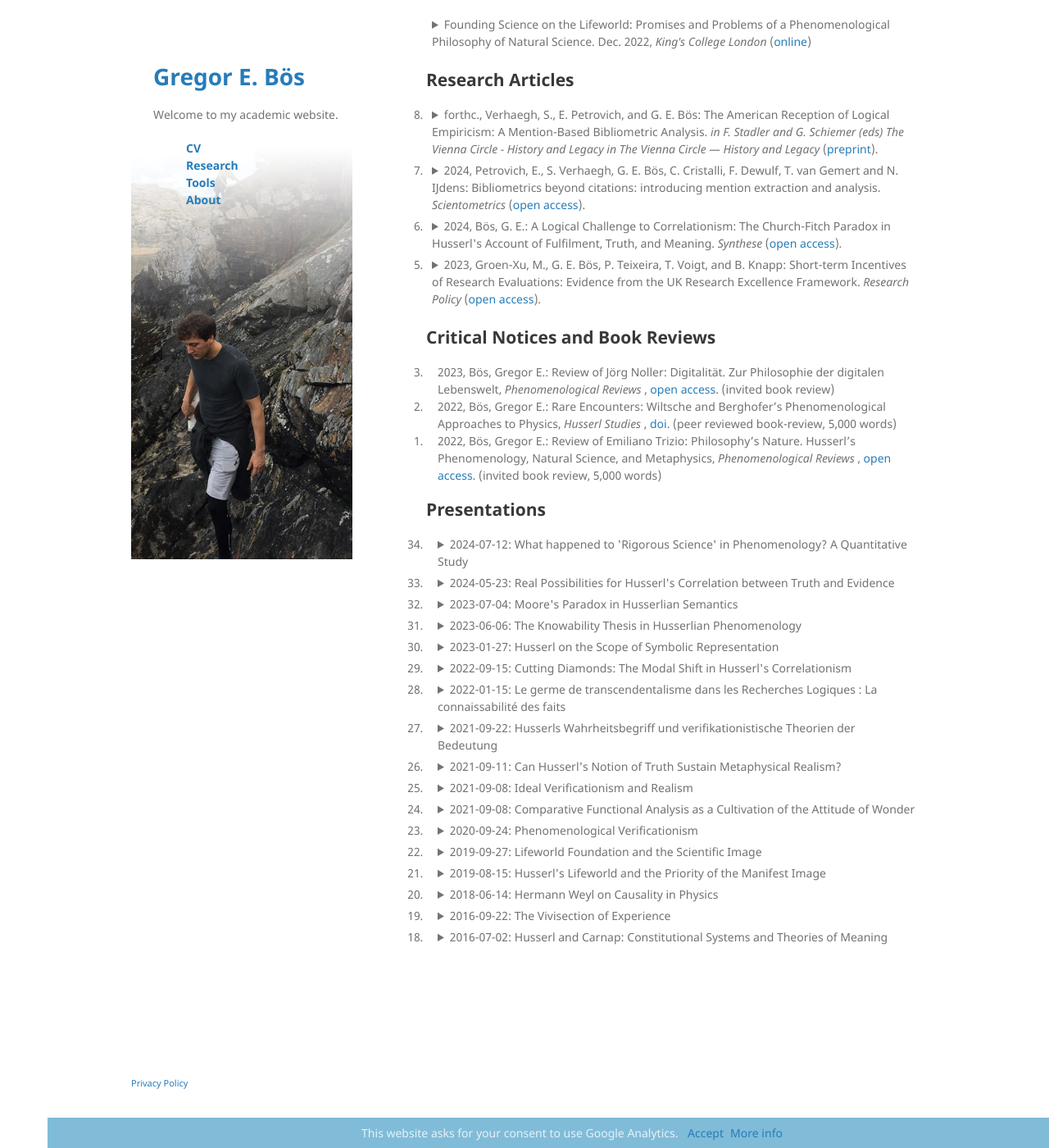
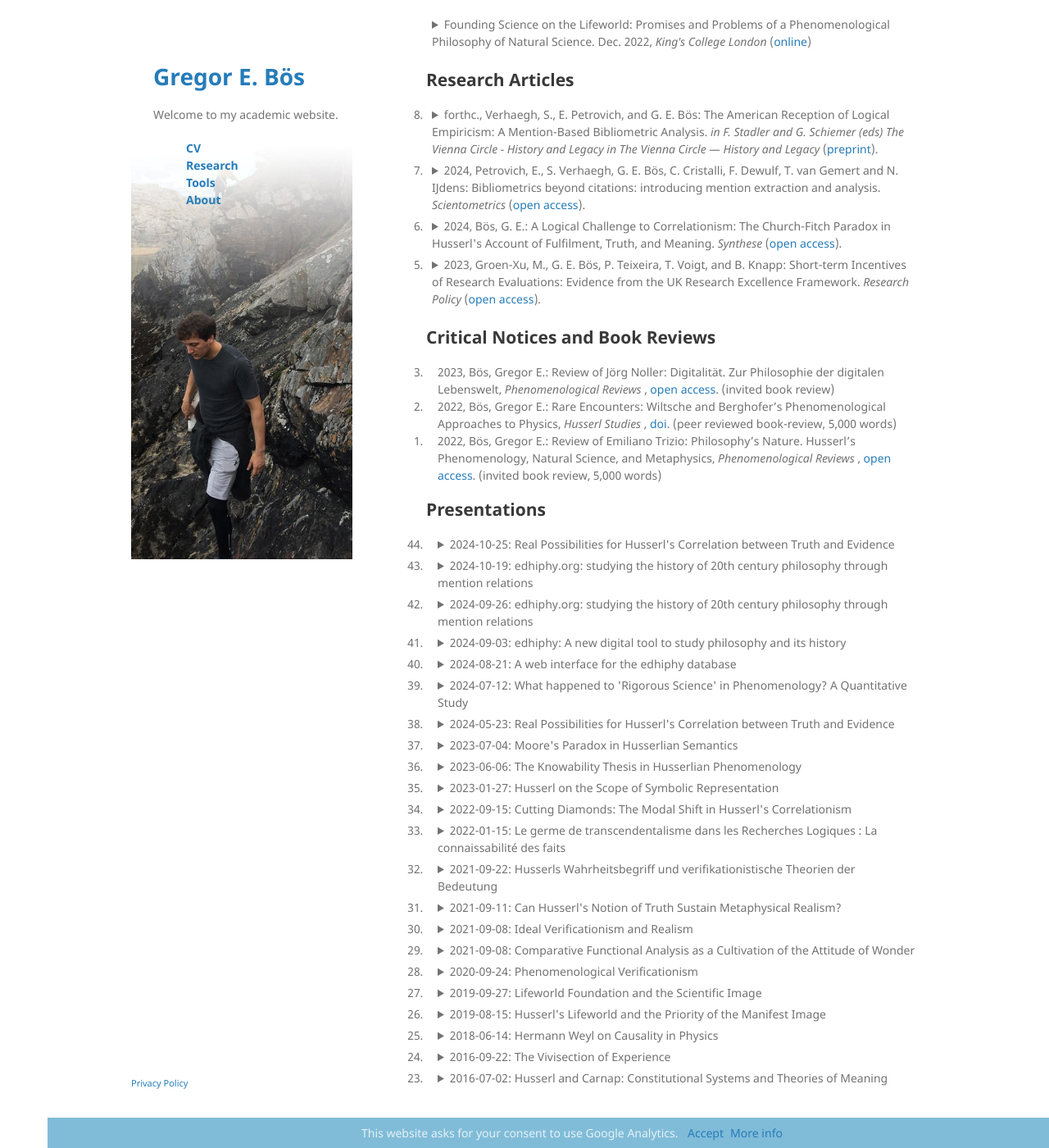
Before and after one commit to gboes/gboes.github.io, a Jekyll site: the page built from res.md, in a window 1280 px wide and 1400 px high, scrolled down 263 px. Shown: the whole window at 82% size. Built offline with Jekyll 4.4.1, drawn with Linux system fonts in a browser that asks for light colours; Markdown is read by kramdown in place of the engine named in the settings; some of the changed text lies outside the part shown.

Commit message:
Revert sorting of source files
Allows easier expansion.
Add 5 presentations.

```diff
--- a/_data/book_reviews.csv
+++ b/_data/book_reviews.csv
@@ -1,4 +1,4 @@
 authors,year,title,venue,urlstr,url,extra,abstract,abstract_extra
+"Bös, Gregor E.",2022,"Review of Emiliano Trizio: Philosophy’s Nature. Husserl’s Phenomenology, Natural Science, and Metaphysics",Phenomenological Reviews,open access,https://reviews.ophen.org/2022/10/30/emiliano-trizio-philosophys-nature-husserl-review/,"(invited book review, 5,000 words)",,
+"Bös, Gregor E.",2022,"Rare Encounters: Wiltsche and Berghofer’s Phenomenological Approaches to Physics",Husserl Studies,doi,https://doi.org/10.1007/s10743-022-09307-3,"(peer reviewed book-review, 5,000 words)",,
 "Bös, Gregor E.",2023,"Review of Jörg Noller: Digitalität. Zur Philosophie der digitalen Lebenswelt",Phenomenological Reviews,open access,"https://reviews.ophen.org/2023/05/18/jorg-noller-digitalitat-zur-philosophie-der-digitalen-lebenswelt/",(invited book review),,
-"Bös, Gregor E.",2022,"Rare Encounters: Wiltsche and Berghofer’s Phenomenological Approaches to Physics",Husserl Studies,doi,https://doi.org/10.1007/s10743-022-09307-3,"(peer reviewed book-review, 5,000 words)",,
-"Bös, Gregor E.",2022,"Review of Emiliano Trizio: Philosophy’s Nature. Husserl’s Phenomenology, Natural Science, and Metaphysics",Phenomenological Reviews,open access,https://reviews.ophen.org/2022/10/30/emiliano-trizio-philosophys-nature-husserl-review/,"(invited book review, 5,000 words)",,
--- a/_data/presentations.csv
+++ b/_data/presentations.csv
@@ -1,18 +1,23 @@
 bom_dummy,date,title,occasion,collaborators
-,2024-07-12,What happened to 'Rigorous Science' in Phenomenology? A Quantitative Study,"HOPOS 2024 Conference, University of Vienna, Austria",
-,2024-05-23,Real Possibilities for Husserl's Correlation between Truth and Evidence ,"Husserl Circle Meeting at Creighton University in Omaha, Nebraska.",
-,2023-07-04,Moore's Paradox in Husserlian Semantics,"97th Joint Session of the Aristotelian Society and the Mind Association, Birkbeck and the Institute of Philosophy, University of London, UK",
-,2023-06-06,The Knowability Thesis in Husserlian Phenomenology,"Workshop on the Concept and Scope of Knowability, Katholieke Universiteit Leuven",
-,2023-01-27,Husserl on the Scope of Symbolic Representation,"Phenomenology and Symbolic Cognition Workshop, Rijksuniversiteit Groningen, Netherlands",
-,2022-09-15,Cutting Diamonds: The Modal Shift in Husserl's Correlationism,"GAP11 Triannual Conference of the German Society for Analytic Philosophy, Humboldt-Universität zu Berlin, Germany",
-,2022-01-15,Le germe de transcendentalisme dans les Recherches Logiques : La connaissabilité des faits,"[The origin of transcendentalism in the Logical Investigations: the knowability of facts], Young Researchers seminar, University of Paris 1, Panthéon-Sorbonne, France",
-,2021-09-22,Husserls Wahrheitsbegriff und verifikationistische Theorien der Bedeutung,"[Husserl’s notion of truth and verificationist theories of meaning], German Phenomenological Society (DGPF) Doctoral Colloquium, Jena, Germany",
-,2021-09-11,Can Husserl's Notion of Truth Sustain Metaphysical Realism?,"SoPhiA Conference for Young Analytic Philosophy, Salzburg, Austria (online) (slides)",
-,2021-09-08,Ideal Verificationism and Realism,"First Austrian Summer School in Phenomenology, Graz, Austria (online) (slides)",
-,2021-09-08,Comparative Functional Analysis as a Cultivation of the Attitude of Wonder,"PHILOS Colloquium on Philosophy and Organization Studies, Rhodes, Greece (online)",with Kurt Rachlitz and Benjamin Großmann-Hensel
-,2020-09-24,Phenomenological Verificationism,"Start of Year Departmental Conference, King’s College London, UK",
-,2019-09-27,Lifeworld Foundation and the Scientific Image,"Presented at the 2nd Phenomenological Approaches to Physics Conference, Stony Brook University, NY, USA. (slides)",
-,2019-08-15,Husserl's Lifeworld and the Priority of the Manifest Image,"Presented at the 2019 Summer School in Phenomenology and Philosophy of Mind, Centre for Subjectivity Research, Copenhagen. (slides)",
-,2018-06-14,Hermann Weyl on Causality in Physics,"Presented at the International Conference: Phenomenological Approaches to Physics, University of Graz, Austria.",
-,2016-09-22,The Vivisection of Experience,"Presented at the 2nd International Conference in Philosophy of Mind, University of Minho, Braga, Portugal",
-,2016-07-02,Husserl and Carnap: Constitutional Systems and Theories of Meaning ,International Undergraduate Conference in Analytic Philosophy at Bayreuth University,
+1,2016-07-02,Husserl and Carnap: Constitutional Systems and Theories of Meaning ,International Undergraduate Conference in Analytic Philosophy at Bayreuth University,
+2,2016-09-22,The Vivisection of Experience,"Presented at the 2nd International Conference in Philosophy of Mind, University of Minho, Braga, Portugal",
+3,2018-06-14,Hermann Weyl on Causality in Physics,"Presented at the International Conference: Phenomenological Approaches to Physics, University of Graz, Austria",
+4,2019-08-15,Husserl's Lifeworld and the Priority of the Manifest Image,"Presented at the 2019 Summer School in Phenomenology and Philosophy of Mind, Centre for Subjectivity Research, Copenhagen",
+5,2019-09-27,Lifeworld Foundation and the Scientific Image,"Presented at the 2nd Phenomenological Approaches to Physics Conference, Stony Brook University, NY, USA",
+6,2020-09-24,Phenomenological Verificationism,"Start of Year Departmental Conference, King’s College London, UK",
+7,2021-09-08,Comparative Functional Analysis as a Cultivation of the Attitude of Wonder,"PHILOS Colloquium on Philosophy and Organization Studies, Rhodes, Greece (online)",with Kurt Rachlitz and Benjamin Großmann-Hensel
+8,2021-09-08,Ideal Verificationism and Realism,"First Austrian Summer School in Phenomenology, Graz, Austria (online)",
+9,2021-09-11,Can Husserl's Notion of Truth Sustain Metaphysical Realism?,"SoPhiA Conference for Young Analytic Philosophy, Salzburg, Austria (online)",
+10,2021-09-22,Husserls Wahrheitsbegriff und verifikationistische Theorien der Bedeutung,"[Husserl’s notion of truth and verificationist theories of meaning], German Phenomenological Society (DGPF) Doctoral Colloquium, Jena, Germany",
+11,2022-01-15,Le germe de transcendentalisme dans les Recherches Logiques : La connaissabilité des faits,"[The origin of transcendentalism in the Logical Investigations: the knowability of facts], Young Researchers seminar, University of Paris 1, Panthéon-Sorbonne, France",
+12,2022-09-15,Cutting Diamonds: The Modal Shift in Husserl's Correlationism,"GAP11 Triannual Conference of the German Society for Analytic Philosophy, Humboldt-Universität zu Berlin, Germany",
+13,2023-01-27,Husserl on the Scope of Symbolic Representation,"Phenomenology and Symbolic Cognition Workshop, Rijksuniversiteit Groningen, Netherlands",
+14,2023-06-06,The Knowability Thesis in Husserlian Phenomenology,"Workshop on the Concept and Scope of Knowability, Katholieke Universiteit Leuven",
+15,2023-07-04,Moore's Paradox in Husserlian Semantics,"97th Joint Session of the Aristotelian Society and the Mind Association, Birkbeck and the Institute of Philosophy, University of London, UK",
+16,2024-05-23,Real Possibilities for Husserl's Correlation between Truth and Evidence ,"Husserl Circle Meeting at Creighton University in Omaha, Nebraska",
+17,2024-07-12,What happened to 'Rigorous Science' in Phenomenology? A Quantitative Study,"HOPOS 2024 Conference, University of Vienna, Austria",
+,2024-08-21,A web interface for the edhiphy database,"Quantitative Studies of Philosophy, Tilburg University, the Netherlands (invited)",
+,2024-09-03,edhiphy: A new digital tool to study philosophy and its history ,"Semester Kick-Off Presentation, Tilburg University, the Netherlands (invited)",with  Sander Verhaegh
+,2024-09-26,edhiphy.org: studying the history of 20th century philosophy through mention relations,"XXVI. German Congress for Philosophy, University of Münster, Germany",
+,2024-10-19,edhiphy.org: studying the history of 20th century philosophy through mention relations,"Philosophy of Science: Past Present & Future, University of Minnesota, Minneapolis",
+,2024-10-25,Real Possibilities for Husserl's Correlation between Truth and Evidence ,"Departmental Seminar, Boston University (invited)",
--- a/res.md
+++ b/res.md
@@ -56,7 +56,7 @@ Part III returns to current debates in the philosophy of science. In the final c
 ## Research Articles
 
 <ol reversed outside style="padding-left: 0em">
-{% for row in site.data.research_articles %}
+{% for row in site.data.research_articles reversed %}
 <li style="padding-left: 0.5em">
 <details>
 <summary>{{row.year}}, {{ row.authors }}: {{row.title}}. <i>{{row.venue}} </i> (<a href="{{ row.url}}">{{ row.urltext }}</a>). {{ row.extra}}
@@ -75,7 +75,7 @@ Part III returns to current debates in the philosophy of science. In the final c
 
 ## Critical Notices and Book Reviews
 <ol reversed outside style="padding-left: 0em">
-{% for row in site.data.book_reviews %}
+{% for row in site.data.book_reviews reversed %}
 <li style="padding-left: 1em">
 <!-- <details> -->
 <!-- <summary> -->
@@ -90,7 +90,7 @@ Part III returns to current debates in the philosophy of science. In the final c
 ## Presentations
 
 <ol reversed outside style="padding-left: 0em">
-{% for row in site.data.presentations %}
+{% for row in site.data.presentations reversed %}
 <li style="padding-left: 1em">
 <details>
 <summary>{{row.date}}: {{row.title}}
```
Also changed, not shown: other parts of res.md (+1 -1 lines), _data/research_articles.csv (+3 -3 lines).
